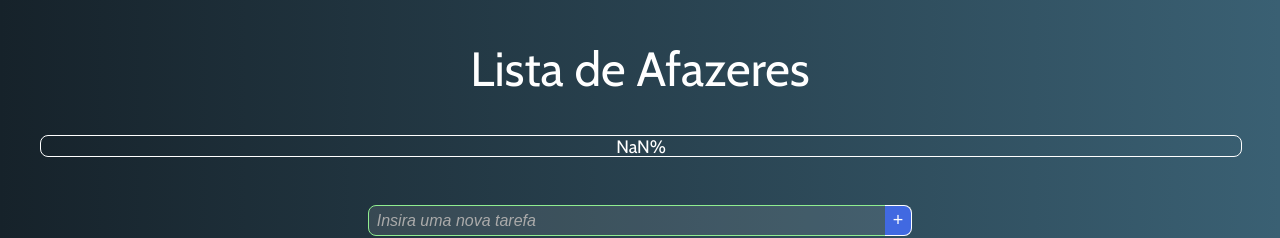
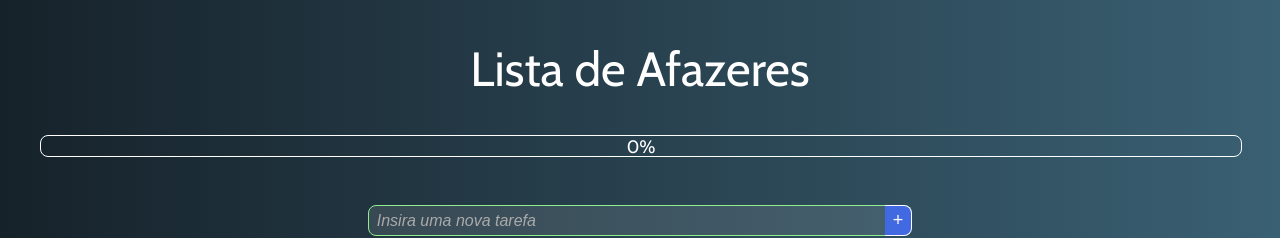
Before and after one commit to juliolmuller/studying-vuejs, a Vue app: page / in a window 1280 px wide. Shown: the top 238 px of the page. Built offline with nearby package versions, Linux system fonts and the light colour scheme.

Commit message:
Fixed 'NaN' displayed on '0%' progression

```diff
--- a/src/App.vue
+++ b/src/App.vue
@@ -46,7 +46,7 @@ export default {
   computed: {
     completion() {
       const completedTodos = this.todos.reduce((count, todo) => count + todo.completed, 0)
-      return Math.round(completedTodos / this.todos.length * 100)
+      return Math.round(completedTodos / this.todos.length * 100) || 0
     },
   },
 
```
